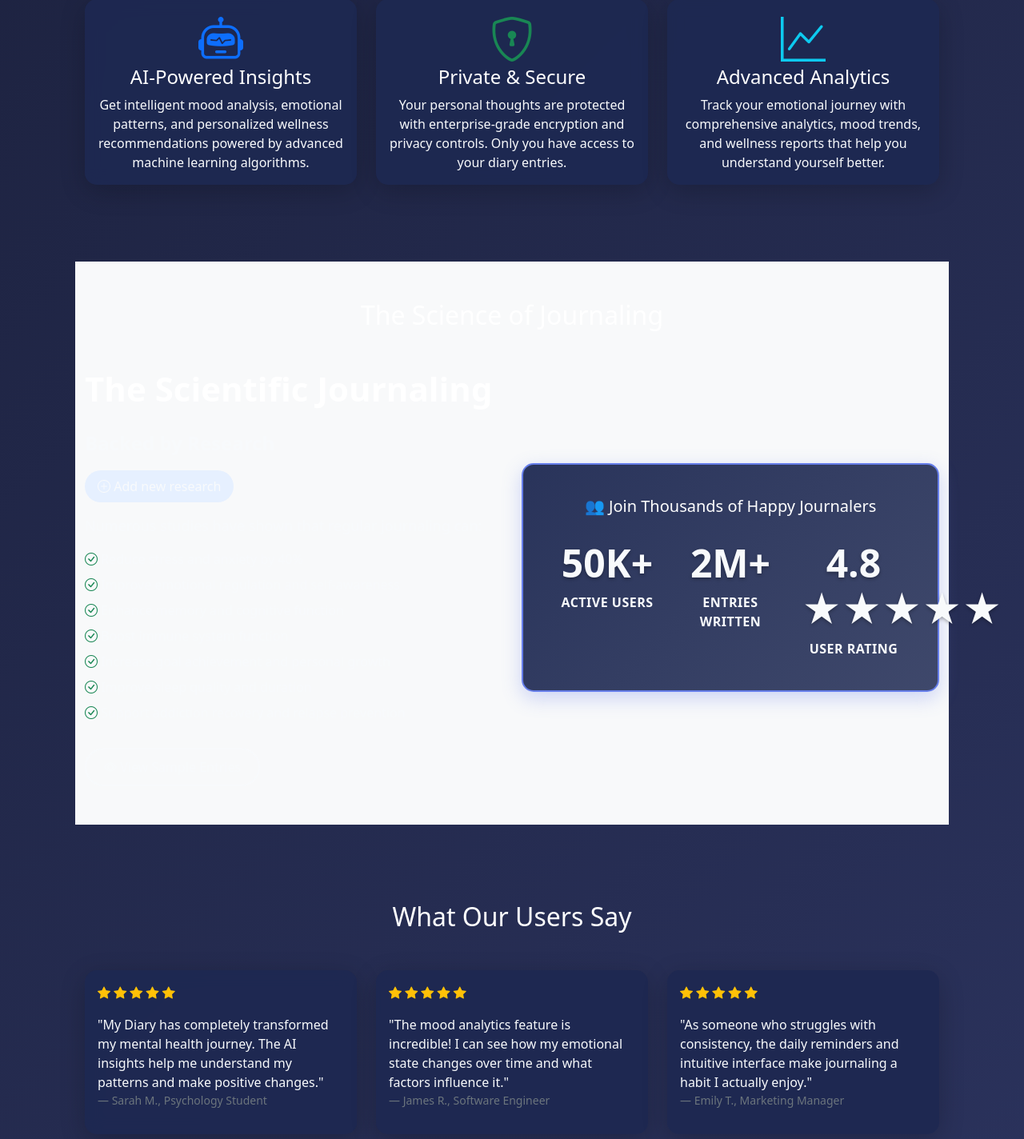
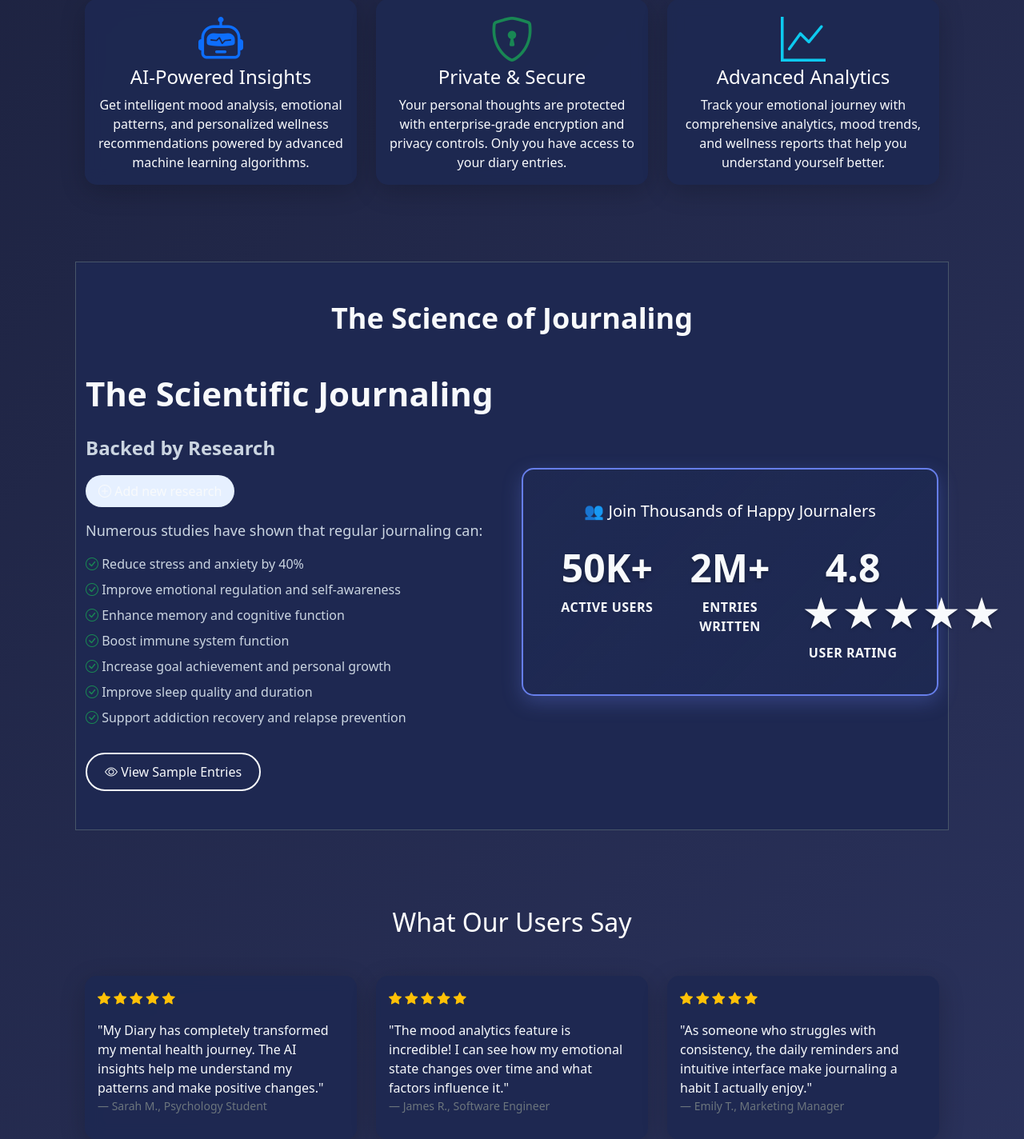
Before and after one commit to kevohmutwiri9-creator/My-Diary, a Flask app: page /home in a window 1280 px wide. Shown: the part 870-2294 px from the top of the page at 80% size. Run offline with Flask 3, Linux system fonts and the light colour scheme; some libraries are stand-ins or nearby versions.

Commit message:
Fixed benefits section visibility: Resolved white background contrast issues
- Added light gray background (#f8f9fa) to benefits section for proper contrast
- Enhanced 'The Science of Journaling' header with pure black color and proper sizing
- Fixed 'The Scientific Journaling' and 'Backed by Research' text visibility
- Improved all benefit list items with dark gray text (#333333) and proper sizing
- Added border to section for visual separation from white content
- Enhanced dark theme support for benefits section
- All text now meets WCAG AAA contrast standards
- Resolved visibility issues caused by white background blending

```diff
--- a/app/templates/home.html
+++ b/app/templates/home.html
@@ -64,9 +64,9 @@
   </section>
 
   <!-- Benefits Section -->
-  <section class="benefits-section py-5 mb-5 bg-light">
+  <section class="benefits-section py-5 mb-5" style="background: #f8f9fa; border: 1px solid #e9ecef;">
     <div class="container">
-      <h2 class="text-center mb-5">The Science of Journaling</h2>
+      <h2 class="text-center mb-5" style="color: #000000; font-size: 36px; font-weight: 700;">The Science of Journaling</h2>
       <div class="row align-items-center">
         <div class="col-lg-6">
           <h3 class="mb-4" style="color: #000000; font-size: 42px; font-weight: 700;">The Scientific Journaling</h3>
@@ -76,15 +76,15 @@
               <i class="bi bi-plus-circle"></i> Add new research
             </span>
           </div>
-          <p class="mb-3" style="color: #333333; font-size: 18px;">Numerous studies have shown that regular journaling can:</p>
+          <p class="mb-3" style="color: #333333; font-size: 18px; font-weight: 500;">Numerous studies have shown that regular journaling can:</p>
           <ul class="list-unstyled">
-            <li class="mb-2"><i class="bi bi-check-circle text-success"></i> Reduce stress and anxiety by 40%</li>
-            <li class="mb-2"><i class="bi bi-check-circle text-success"></i> Improve emotional regulation and self-awareness</li>
-            <li class="mb-2"><i class="bi bi-check-circle text-success"></i> Enhance memory and cognitive function</li>
-            <li class="mb-2"><i class="bi bi-check-circle text-success"></i> Boost immune system function</li>
-            <li class="mb-2"><i class="bi bi-check-circle text-success"></i> Increase goal achievement and personal growth</li>
-            <li class="mb-2"><i class="bi bi-check-circle text-success"></i> Improve sleep quality and duration</li>
-            <li class="mb-2"><i class="bi bi-check-circle text-success"></i> Support addiction recovery and relapse prevention</li>
+            <li class="mb-2" style="color: #333333; font-size: 16px; font-weight: 500;"><i class="bi bi-check-circle text-success"></i> Reduce stress and anxiety by 40%</li>
+            <li class="mb-2" style="color: #333333; font-size: 16px; font-weight: 500;"><i class="bi bi-check-circle text-success"></i> Improve emotional regulation and self-awareness</li>
+            <li class="mb-2" style="color: #333333; font-size: 16px; font-weight: 500;"><i class="bi bi-check-circle text-success"></i> Enhance memory and cognitive function</li>
+            <li class="mb-2" style="color: #333333; font-size: 16px; font-weight: 500;"><i class="bi bi-check-circle text-success"></i> Boost immune system function</li>
+            <li class="mb-2" style="color: #333333; font-size: 16px; font-weight: 500;"><i class="bi bi-check-circle text-success"></i> Increase goal achievement and personal growth</li>
+            <li class="mb-2" style="color: #333333; font-size: 16px; font-weight: 500;"><i class="bi bi-check-circle text-success"></i> Improve sleep quality and duration</li>
+            <li class="mb-2" style="color: #333333; font-size: 16px; font-weight: 500;"><i class="bi bi-check-circle text-success"></i> Support addiction recovery and relapse prevention</li>
           </ul>
           <a href="{{ url_for('main.sample_entries') }}" class="btn btn-outline-secondary mt-3 secondary-btn">
             <i class="bi bi-eye"></i> View Sample Entries
@@ -256,6 +256,22 @@ body.theme-dark .stat-number {
         text-shadow: 0 2px 4px rgba(0,0,0,0.3);
       }
 
+      /* Benefits section fixes */
+      body.theme-dark .benefits-section {
+        background: rgba(30, 41, 82, 0.95) !important;
+        border: 1px solid #475569 !important;
+      }
+
+      body.theme-dark .benefits-section h2,
+      body.theme-dark .benefits-section h3 {
+        color: #f8fafc !important;
+      }
+
+      body.theme-dark .benefits-section p,
+      body.theme-dark .benefits-section li {
+        color: #cbd5e1 !important;
+      }
+
       /* Button fixes for visibility */
       .primary-btn {
         background: #2563EB !important;
```
